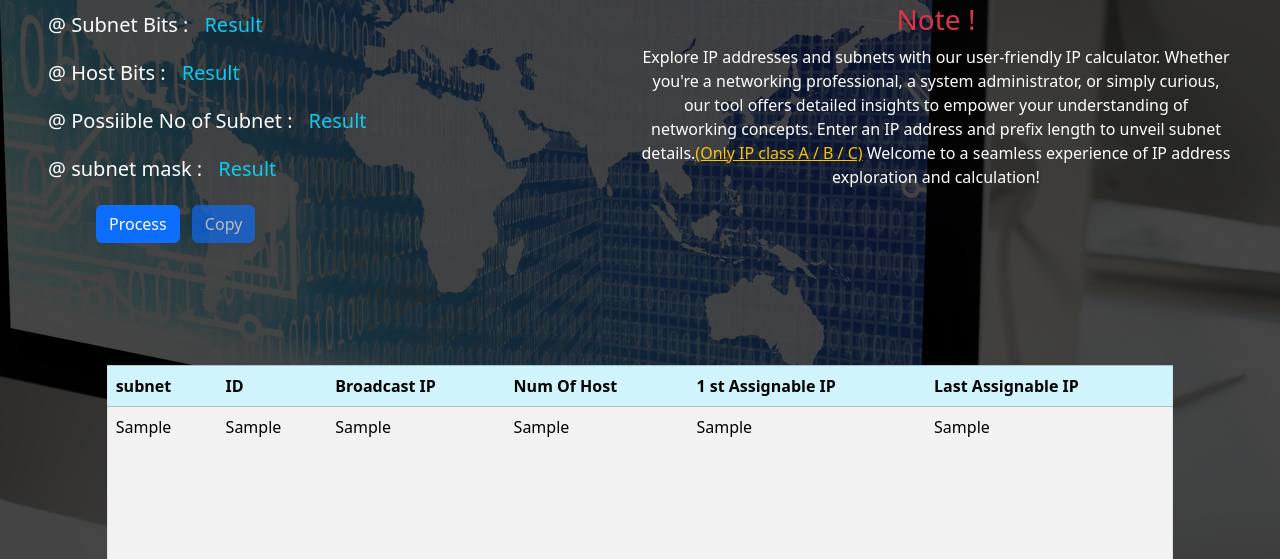
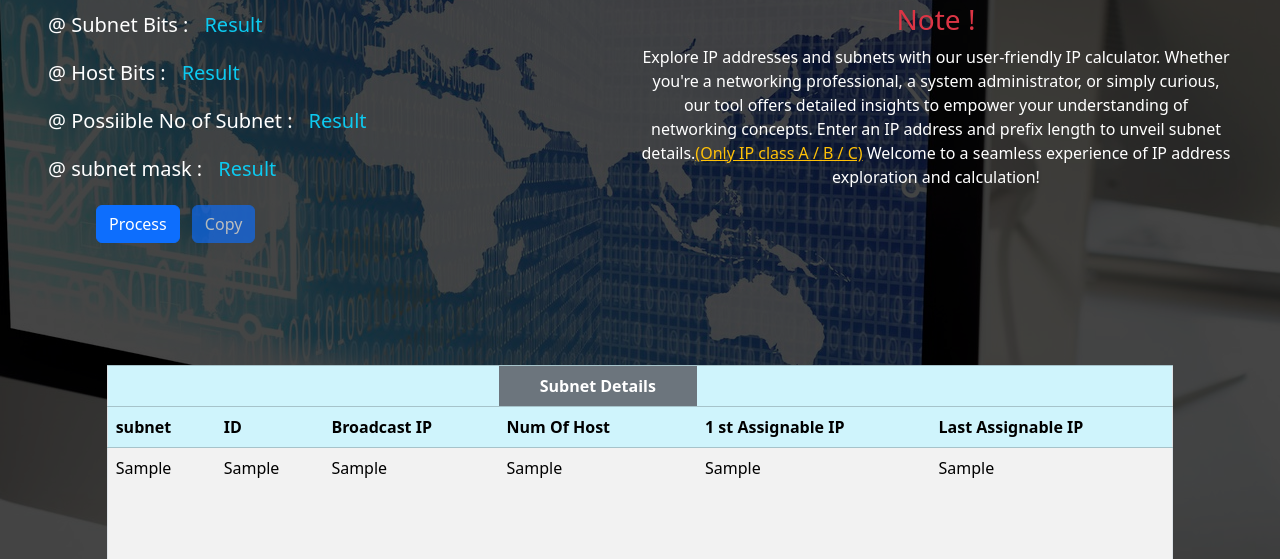
Before and after one commit to savindaJ/IP-Calculator, a plain HTML site: page index.html in a window 1280 px wide. Shown: the part 241-800 px from the top of the page. Drawn offline with Linux system fonts and the light colour scheme.

Commit message:
modify ui

```diff
--- a/index.html
+++ b/index.html
@@ -107,9 +107,18 @@
             </div>
         </section>
     </section>
-    <section class="row d-flex h-50 overflow-auto col-lg-10 col-12 m-auto z-0">
+    <section class="row h-50 overflow-auto col-lg-10 col-12 m-auto z-0">
         <table class="table table-striped table-hover border" id="tbl-order-detail">
+
             <thead class="table-bordered sticky-top overflow-auto table-info">
+            <tr class="text-center">
+                <td></td>
+                <th></th>
+                <th></th>
+                <th class="text-bg-secondary">Subnet Details</th>
+                <th></th>
+                <th></th>
+            </tr>
             <tr>
                 <th scope="col">subnet</th>
                 <th scope="col">ID</th>
```
